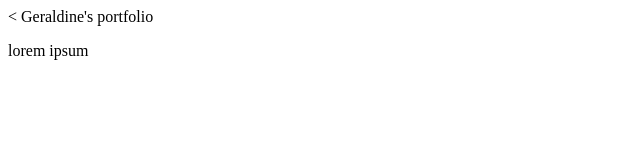
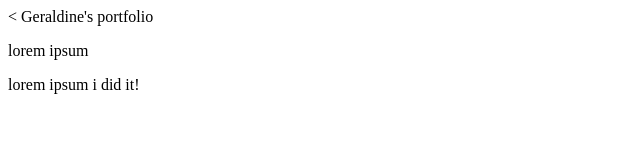
Before and after one commit to JanelleCast/animated-enigma, a plain HTML site: page index.html in a window 1280 px wide. Shown: the whole page, without its empty margins (0-640 px from the left). Drawn offline with Linux system fonts and the light colour scheme.

Commit message:
i did it

```diff
--- a/index.html
+++ b/index.html
@@ -7,5 +7,6 @@
   <body>
     </h1> Geraldine's portfolio</h1>
       <p>lorem ipsum</p>
+      <p>lorem ipsum i did it! </p>
   </body>
 </html>
```
